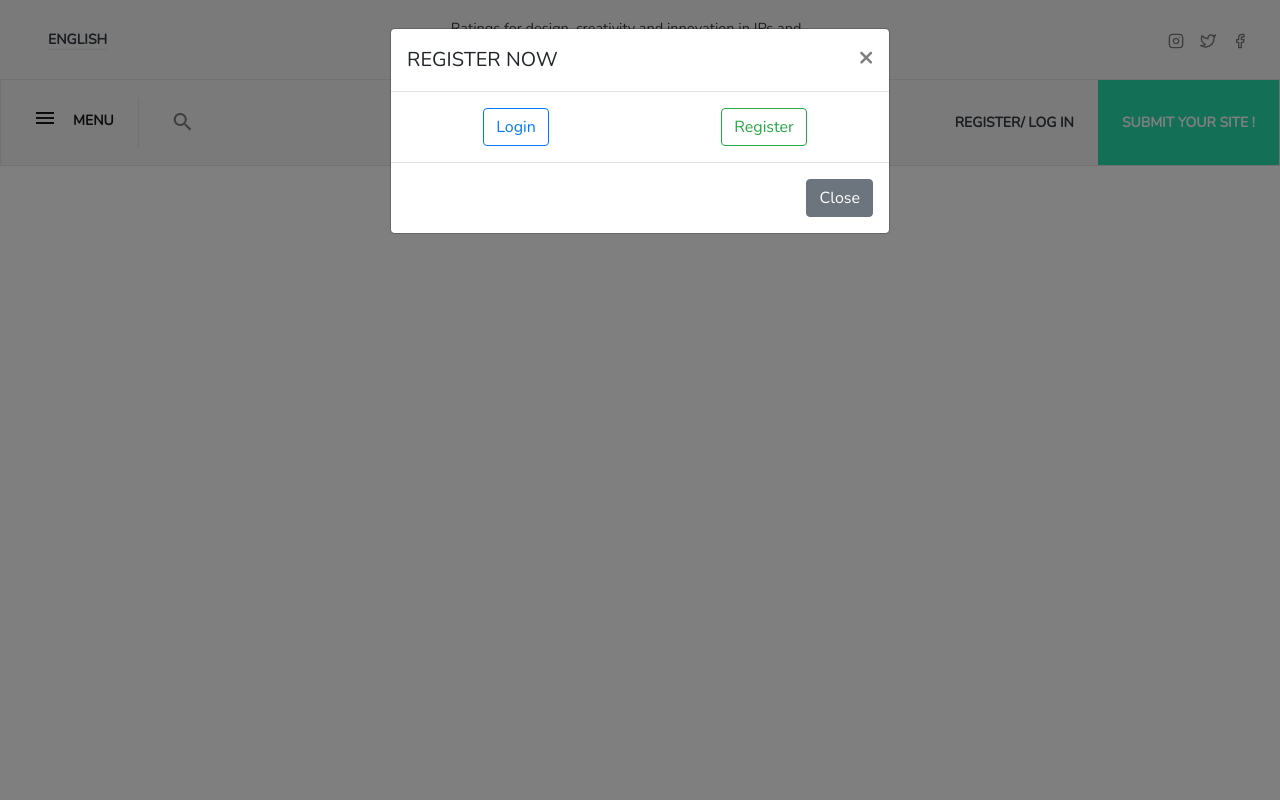
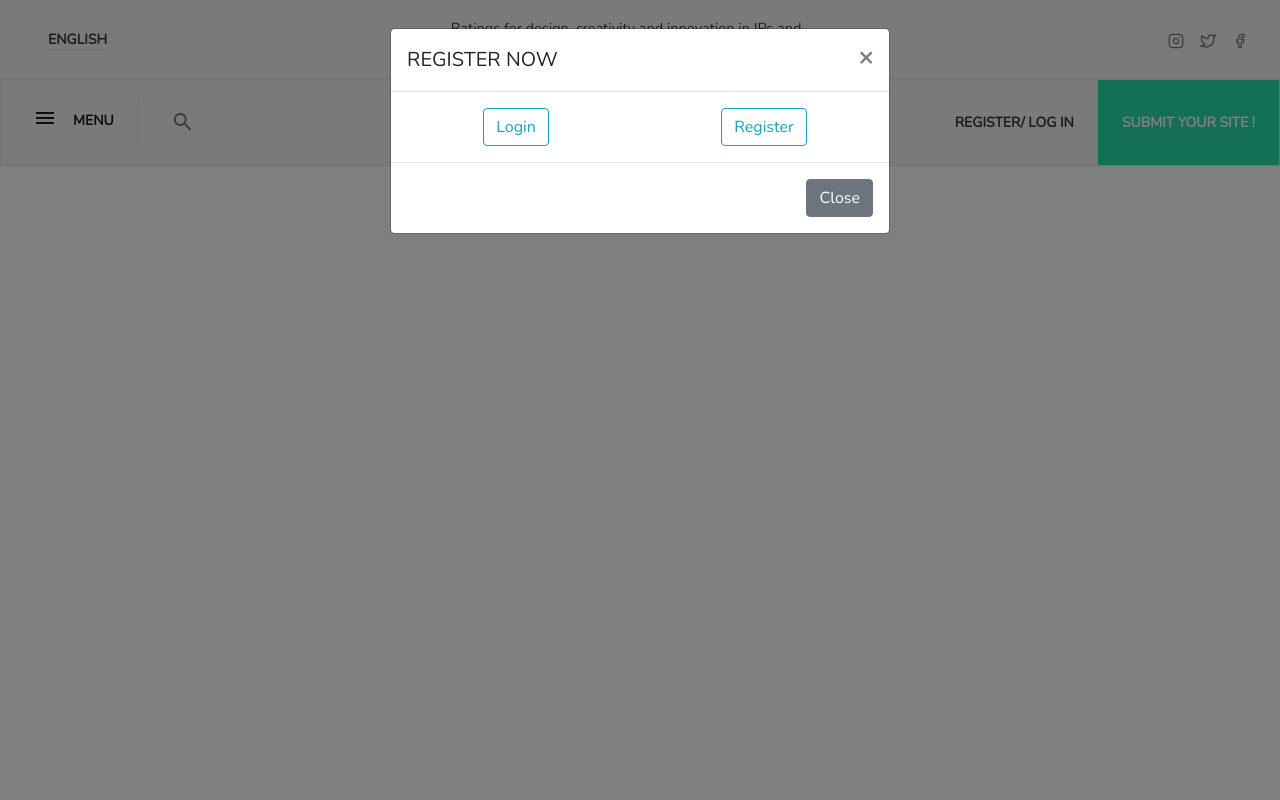
Before and after one commit to Roychela/awwards-clone, a Django app: template awards/templates/base.html in a window 1280 px wide, after a click on "REGISTER/ LOG IN". Run offline with Django 3.2, Linux system fonts and the light colour scheme; the template is opened without the code that fills it, so the values that code supplies are empty; some libraries are stand-ins or nearby versions.

Commit message:
Change modal login and register button colors

```diff
--- a/awards/templates/base.html
+++ b/awards/templates/base.html
@@ -57,10 +57,10 @@
       <div class="modal-body">
 	  <div class="row text-center">
 	  	<div class="col-md-6">
-		   <a href="/accounts/login" class="btn btn-outline-primary" role="button">Login</a>
+		   <a href="/accounts/login" class="btn btn-outline-info" role="button">Login</a>
 		</div>
 		<div class="col-md-6">
-		  <a href="/accounts/register" class="btn btn-outline-success" role="button">Register</a>
+		  <a href="/accounts/register" class="btn btn-outline-info" role="button">Register</a>
 		 </div>
 	</div>
 
```
